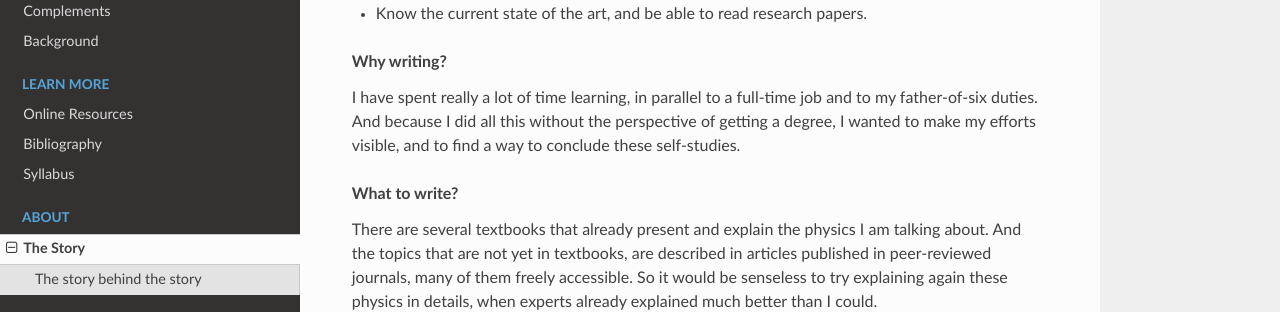
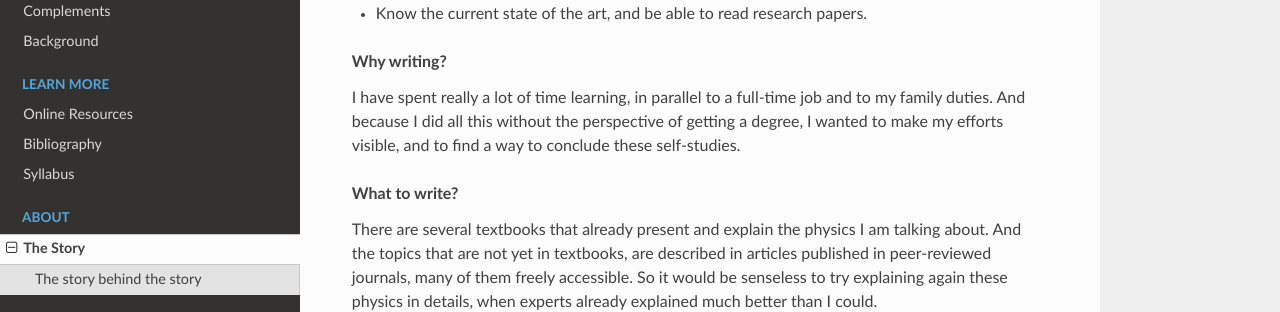
Before and after one commit to tomlqc/about-quantum, a Sphinx documentation site: the page built from source/about/story.rst, in a window 1280 px wide and 900 px high, scrolled down 320 px. Shown: the part 170-482 px from the top of the window. Built offline with Sphinx 7.4.7 and the Read the Docs theme 2.0.0, drawn with Linux system fonts in a browser that asks for light colours.

Commit message:
Family duties.

```diff
--- a/source/about/story.rst
+++ b/source/about/story.rst
@@ -22,7 +22,7 @@ I had precise goals in mind from the beginning.
 .. rubric:: Why writing?
 
 I have spent really a lot of time learning, in parallel to a full-time job and
-to my father-of-six duties. And because I did all this without the
+to my family duties. And because I did all this without the
 perspective of getting a degree, I wanted to make my efforts visible,
 and to find a way to conclude these self-studies.
 
```
